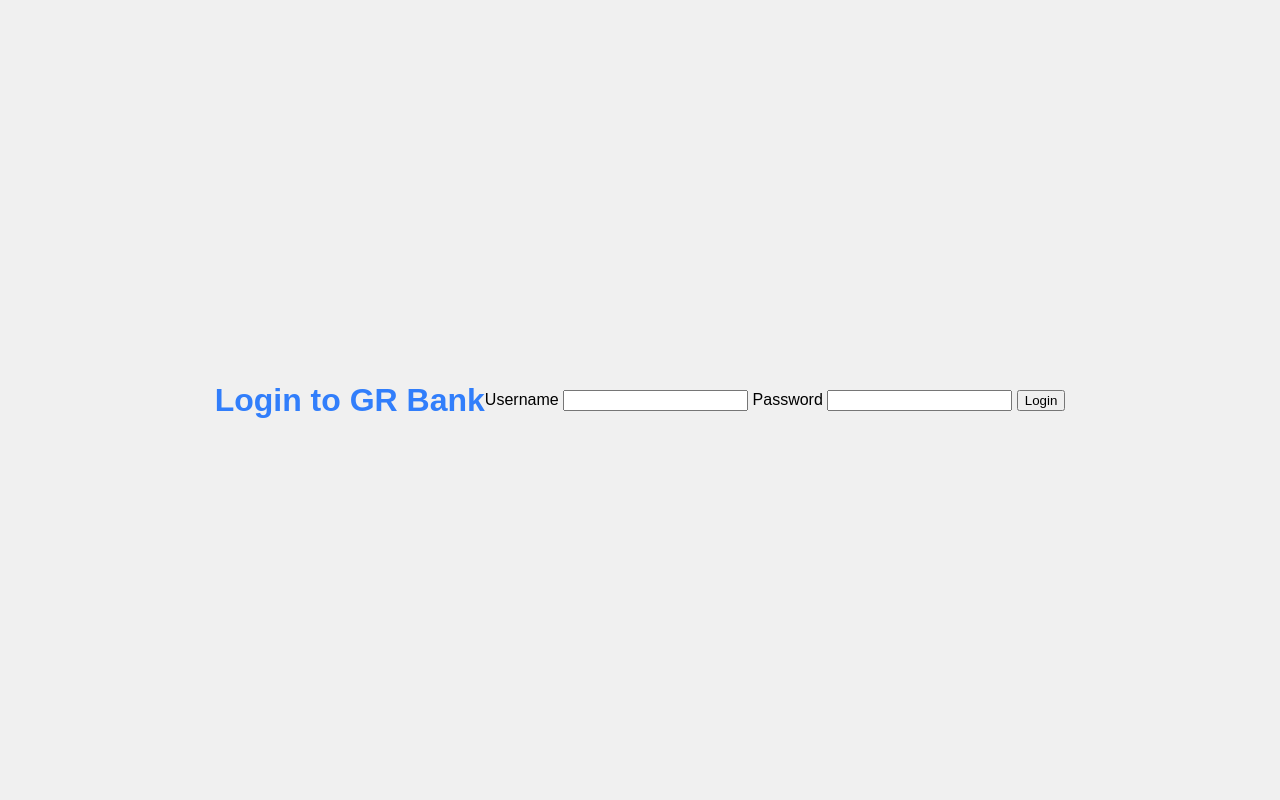
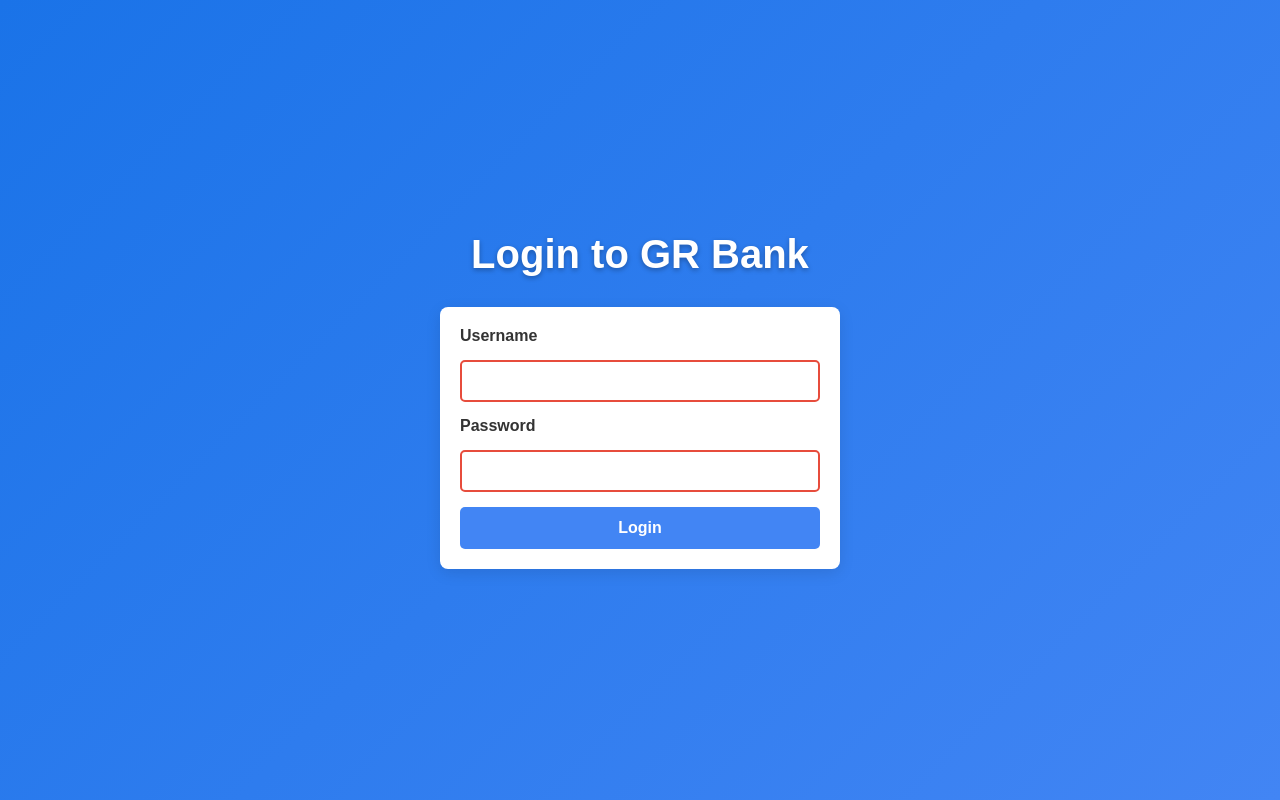
Before and after one commit to WinoWongo2024/my-pwa, a plain HTML site: page login.html in a window 1280 px wide. Drawn offline with Linux system fonts and the light colour scheme.

Commit message:
Update style.css

```diff
--- a/css/style.css
+++ b/css/style.css
@@ -1,14 +1,155 @@
-body {
-    font-family: Arial, sans-serif;
+/* Reset styles */
+* {
     margin: 0;
     padding: 0;
+    box-sizing: border-box;
+    font-family: Arial, sans-serif;
+}
+
+/* General styles */
+body {
     display: flex;
+    flex-direction: column;
+    align-items: center;
     justify-content: center;
-    align-items: center;
     min-height: 100vh;
-    background-color: #f0f0f0;
+    background: linear-gradient(135deg, #1a73e8, #4285f4);
+    color: #333;
+}
+
+header {
+    text-align: center;
+    margin-bottom: 20px;
+    color: #fff;
 }
 
 h1 {
-    color: #317EFB;
+    font-size: 2.5rem;
+    font-weight: 600;
+    color: #ffffff;
+    margin-bottom: 10px;
+    text-shadow: 0px 2px 5px rgba(0, 0, 0, 0.3);
 }
+
+main {
+    width: 90%;
+    max-width: 400px;
+    padding: 20px;
+    background: #ffffff;
+    border-radius: 8px;
+    box-shadow: 0px 4px 15px rgba(0, 0, 0, 0.1);
+}
+
+/* Button styles */
+button {
+    width: 100%;
+    padding: 12px;
+    background-color: #4285f4;
+    color: white;
+    border: none;
+    border-radius: 5px;
+    font-size: 1rem;
+    font-weight: bold;
+    cursor: pointer;
+    transition: background 0.3s;
+}
+
+button:hover {
+    background-color: #2a64d1;
+}
+
+button:active {
+    transform: scale(0.98);
+}
+
+/* Form styles */
+form {
+    display: flex;
+    flex-direction: column;
+    gap: 15px;
+}
+
+label {
+    font-weight: bold;
+    color: #333;
+}
+
+input[type="text"],
+input[type="password"] {
+    padding: 10px;
+    font-size: 1rem;
+    border: 2px solid #dcdcdc;
+    border-radius: 5px;
+    transition: border-color 0.3s;
+}
+
+input[type="text"]:focus,
+input[type="password"]:focus {
+    outline: none;
+    border-color: #4285f4;
+}
+
+input[type="text"]:invalid,
+input[type="password"]:invalid {
+    border-color: #e74c3c;
+}
+
+input::placeholder {
+    color: #999;
+}
+
+/* Dashboard Styles */
+.account-summary,
+.transaction-history {
+    margin-bottom: 20px;
+}
+
+.account-summary h2,
+.transaction-history h2 {
+    font-size: 1.5rem;
+    color: #333;
+    margin-bottom: 10px;
+    border-bottom: 2px solid #4285f4;
+    padding-bottom: 5px;
+}
+
+.account-summary p {
+    font-size: 1.25rem;
+    color: #333;
+    font-weight: bold;
+}
+
+.transaction-history ul {
+    list-style: none;
+    padding: 0;
+}
+
+.transaction-history li {
+    background: #f8f8f8;
+    padding: 10px;
+    margin: 5px 0;
+    border-radius: 5px;
+    font-size: 1rem;
+    display: flex;
+    justify-content: space-between;
+    align-items: center;
+    transition: background 0.3s;
+}
+
+.transaction-history li:hover {
+    background: #f0f4fc;
+}
+
+/* Animations */
+@keyframes fadeIn {
+    0% {
+        opacity: 0;
+    }
+    100% {
+        opacity: 1;
+    }
+}
+
+body, header, main, button, form {
+    animation: fadeIn 0.5s ease-in-out;
+}
```
